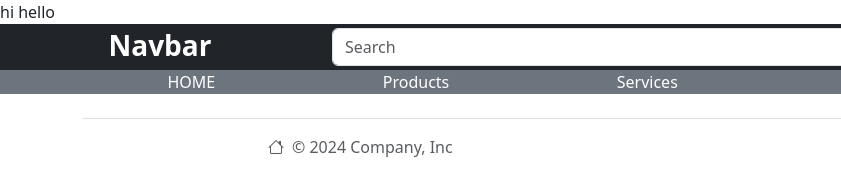
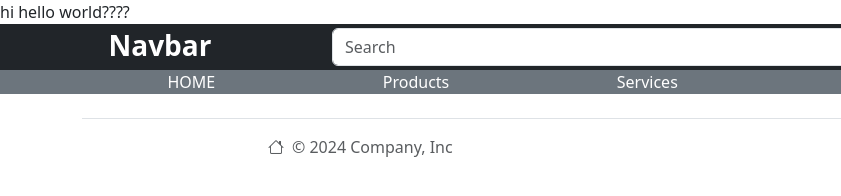
Before and after one commit to k1shor/Kathford, a plain HTML site: page layout.html in a window 1280 px wide. Shown: the full height of the page, 0-841 px from the left. Drawn offline with nearby package versions, Linux system fonts and the light colour scheme.

Commit message:
Update layout.html

```diff
--- a/layout.html
+++ b/layout.html
@@ -18,7 +18,10 @@
   hi
 
   <!-- Header Start -->
-   hello
+
+
+
+  hello world????
   <div class="container-fluid">
     <div class="row bg-dark text-white">
       <div class="col-12 col-md-3 fs-3 text-center fw-bold">
```
